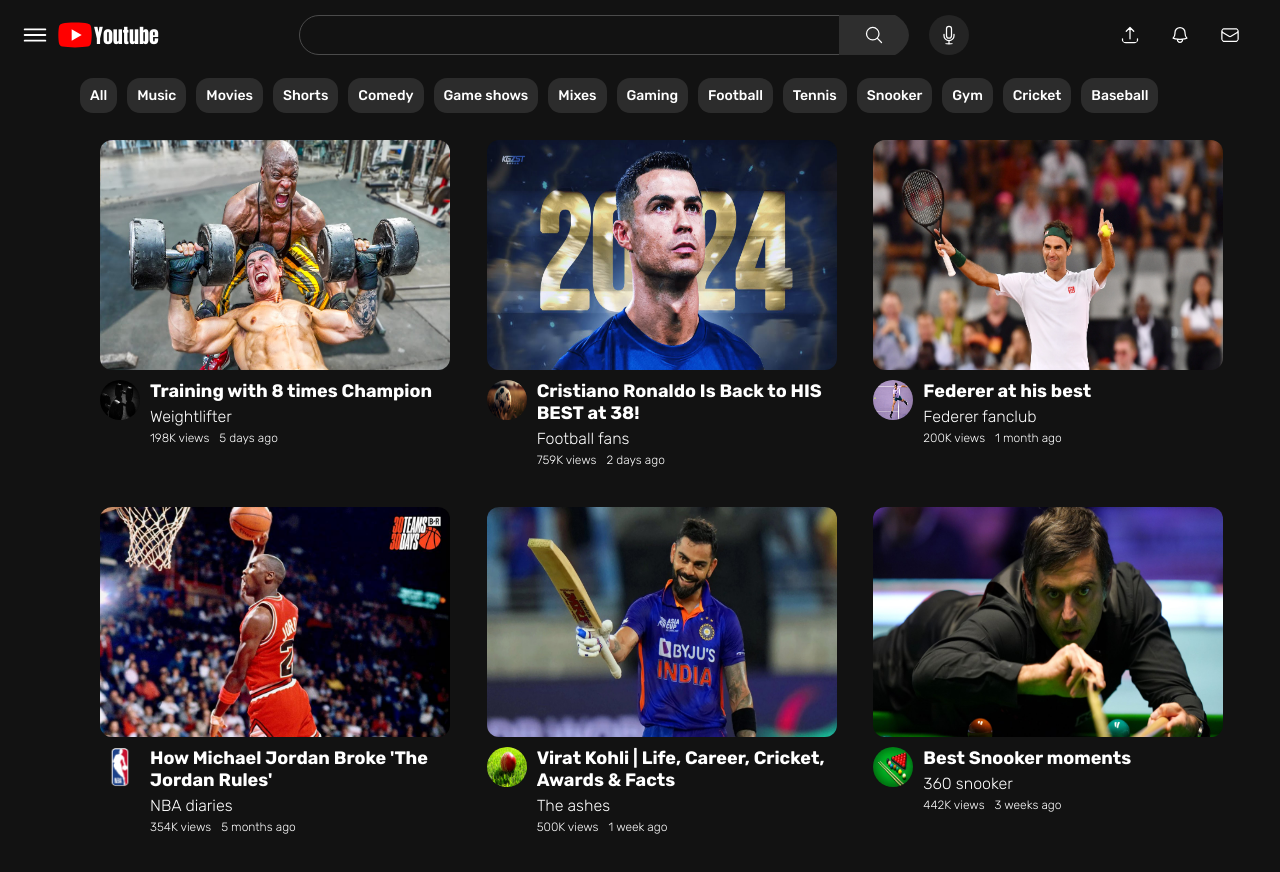
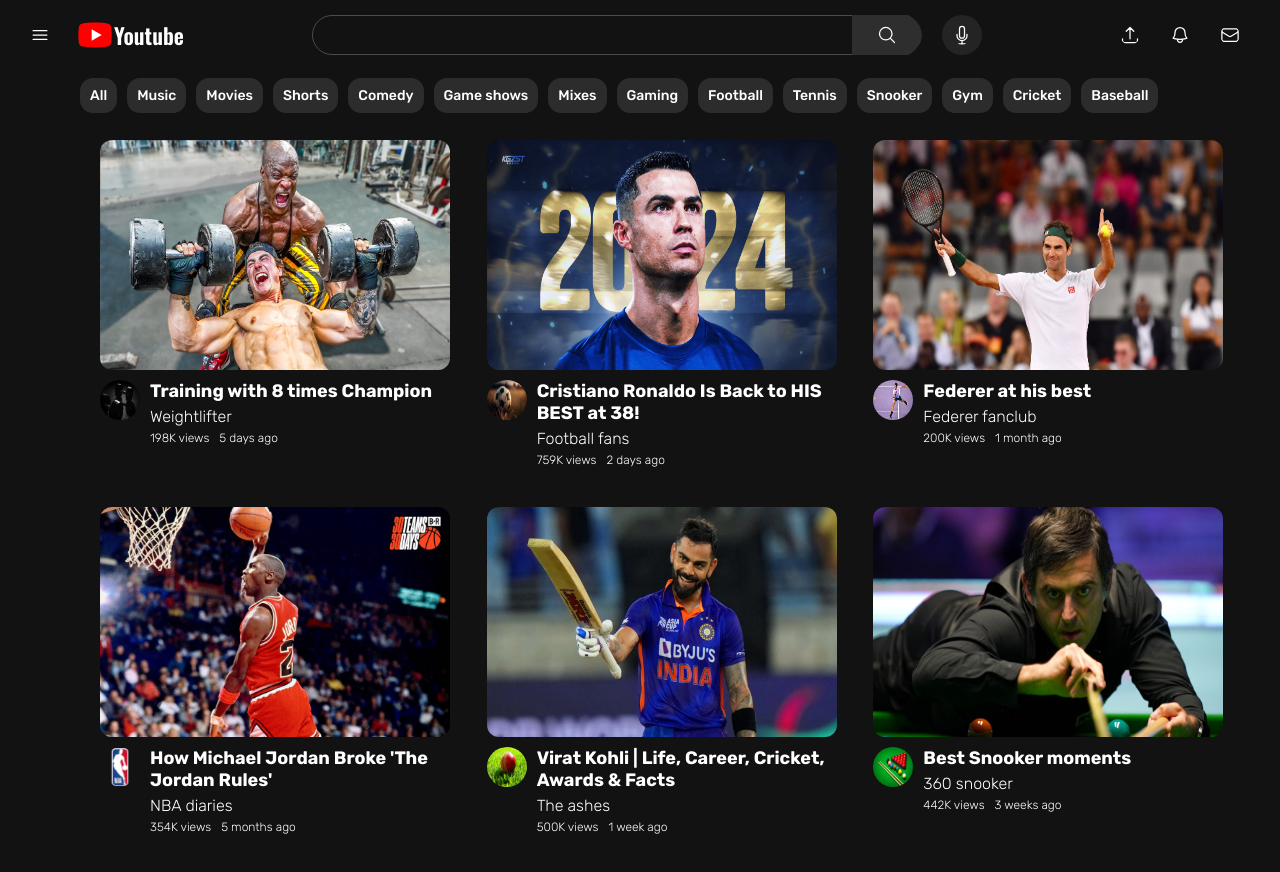
Before and after one commit to AsadKhan-11/Youtube-clone, a React (Vite) app in the folder vite-project/: page / in a window 1280 px wide. Shown: the top 872 px of the page. Built offline with nearby package versions, Linux system fonts and the light colour scheme.

Commit message:
setting up navbar icons

```diff
--- a/vite-project/index.html
+++ b/vite-project/index.html
@@ -8,6 +8,12 @@
     <link rel="preconnect" href="https://fonts.gstatic.com" crossorigin />
     <link
       href="https://fonts.googleapis.com/css2?family=Rubik:wght@300;400;500;600;700&display=swap"
+      rel="stylesheet"
+    />
+    <link rel="preconnect" href="https://fonts.googleapis.com" />
+    <link rel="preconnect" href="https://fonts.gstatic.com" crossorigin />
+    <link
+      href="https://fonts.googleapis.com/css2?family=Oswald:wght@200..700&display=swap"
       rel="stylesheet"
     />
     <script
--- a/vite-project/src/Components/Navbar.css
+++ b/vite-project/src/Components/Navbar.css
@@ -16,7 +16,7 @@
 .icons {
   display: flex;
   justify-content: space-between;
-  width: 80px;
+  width: 100px;
   align-items: center;
 }
 
@@ -33,8 +33,9 @@
   color: white;
   font-size: 20px;
   margin-left: -6px;
-  font-family: Impact, Haettenschweiler, "Arial Narrow Bold", sans-serif;
-  font-weight: 300;
+  font-size: 22px;
+  font-weight: 600;
+  font-family: Oswald, sans-serif;
 }
 
 .search {
@@ -93,13 +94,14 @@
   align-items: center;
 }
 
-:where(.upload, .noti, .mail) :hover {
+:where(.menu, .upload, .noti, .mail) :hover {
   background-color: rgb(49, 49, 49);
 }
 
 .upload,
 .noti,
-.mail {
+.mail,
+.menu {
   color: white;
   cursor: pointer;
   background-color: transparent;
--- a/vite-project/src/Components/Navbar.jsx
+++ b/vite-project/src/Components/Navbar.jsx
@@ -6,7 +6,22 @@
       <nav className="navbar">
         <div className="icon-box">
           <div className="icons">
-            <ion-icon name="menu-outline"></ion-icon>
+            <button className="menu">
+              <svg
+                xmlns="http://www.w3.org/2000/svg"
+                fill="none"
+                viewBox="0 0 24 24"
+                strokeWidth={1.5}
+                stroke="white"
+                className="nav-icon"
+              >
+                <path
+                  strokeLinecap="round"
+                  strokeLinejoin="round"
+                  d="M3.75 6.75h16.5M3.75 12h16.5m-16.5 5.25h16.5"
+                />
+              </svg>
+            </button>
             <svg
               xmlns="http://www.w3.org/2000/svg"
               x="0px"
```
